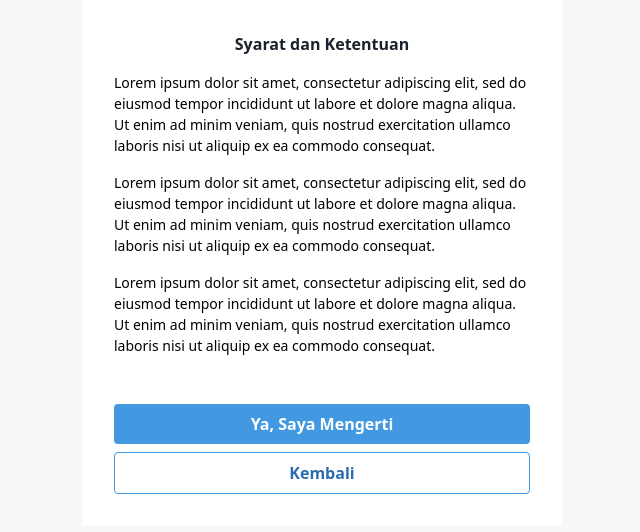
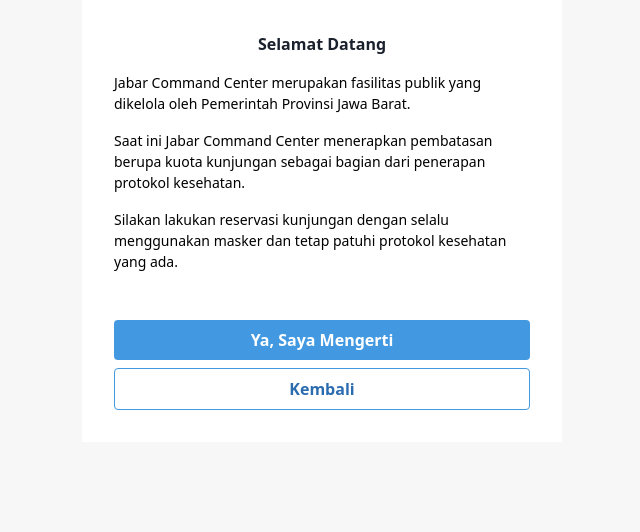
Before and after one commit to jabardigitalservice/artic-microsite, a Nuxt app: page /booking in a window 1280 px wide. Shown: the top 532 px of the page, without its empty margins (318-958 px from the left). Built offline with nearby package versions, Linux system fonts and the light colour scheme.

Commit message:
change wording welcome page
Signed-off-by: Yoga Hanggara <yohang88@gmail.com>

```diff
--- a/pages/booking.vue
+++ b/pages/booking.vue
@@ -1,26 +1,20 @@
 <template>
   <div class="p-8">
     <h3 class="text-center leading-6 font-bold text-gray-900">
-      Syarat dan Ketentuan
+      Selamat Datang
     </h3>
     <div class="mt-4 text-sm">
       <p>
-        Lorem ipsum dolor sit amet, consectetur adipiscing elit, sed do eiusmod
-        tempor incididunt ut labore et dolore magna aliqua. Ut enim ad minim
-        veniam, quis nostrud exercitation ullamco laboris nisi ut aliquip ex ea
-        commodo consequat.
+        Jabar Command Center merupakan fasilitas publik yang dikelola oleh
+        Pemerintah Provinsi Jawa Barat.
       </p>
       <p class="mt-4">
-        Lorem ipsum dolor sit amet, consectetur adipiscing elit, sed do eiusmod
-        tempor incididunt ut labore et dolore magna aliqua. Ut enim ad minim
-        veniam, quis nostrud exercitation ullamco laboris nisi ut aliquip ex ea
-        commodo consequat.
+        Saat ini Jabar Command Center menerapkan pembatasan berupa kuota
+        kunjungan sebagai bagian dari penerapan protokol kesehatan.
       </p>
       <p class="mt-4">
-        Lorem ipsum dolor sit amet, consectetur adipiscing elit, sed do eiusmod
-        tempor incididunt ut labore et dolore magna aliqua. Ut enim ad minim
-        veniam, quis nostrud exercitation ullamco laboris nisi ut aliquip ex ea
-        commodo consequat.
+        Silakan lakukan reservasi kunjungan dengan selalu menggunakan masker dan
+        tetap patuhi protokol kesehatan yang ada.
       </p>
     </div>
 
```
